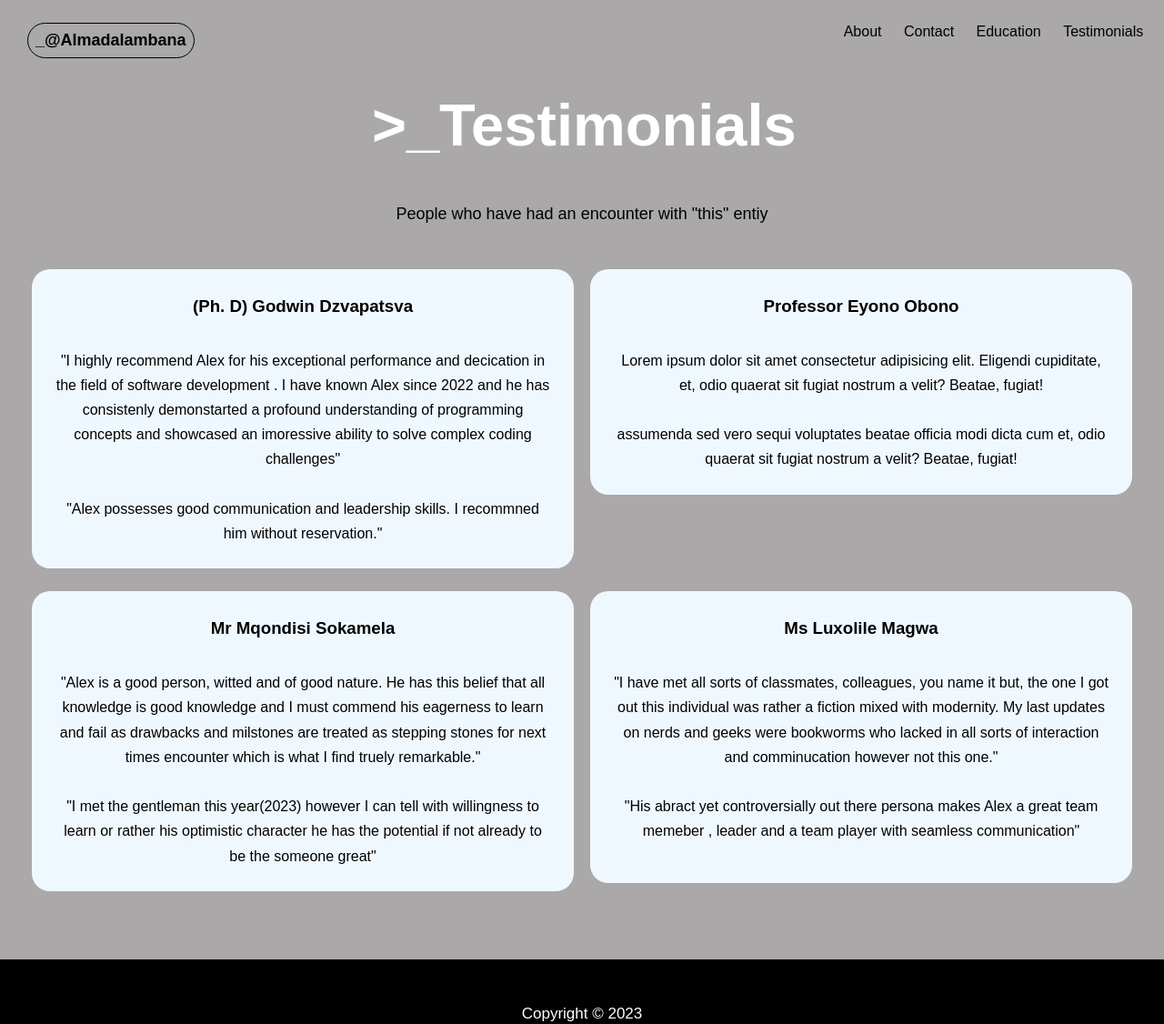
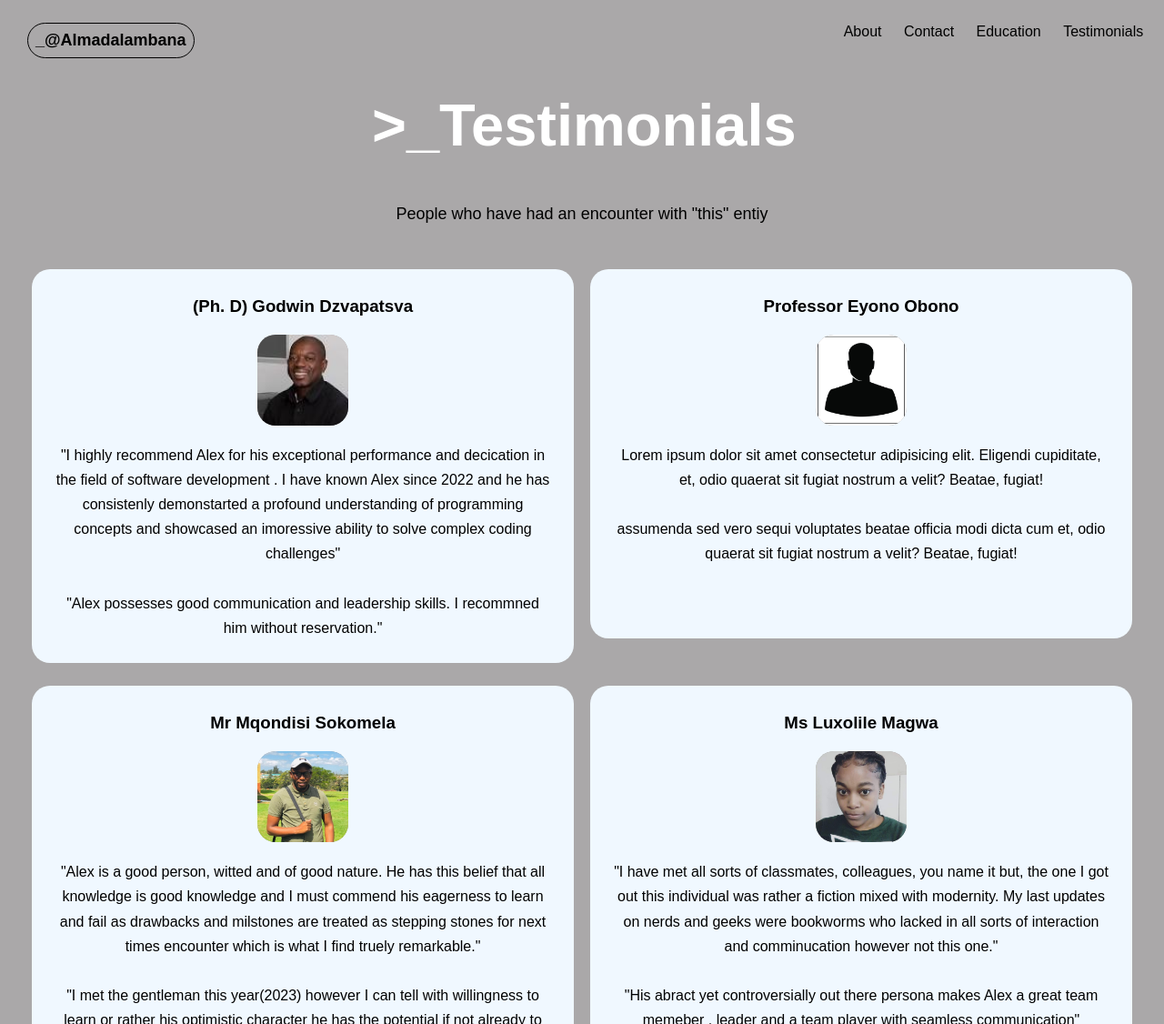
Before and after one commit to Madalambana/Portfolio, a plain HTML site: page HTML/testimonials.html in a window 1280 px wide. Shown: the top 1126 px of the page at 91% size. Drawn offline with Linux system fonts and the light colour scheme.

Commit message:
touch-ups

```diff
--- a/CSS/tst.css
+++ b/CSS/tst.css
@@ -107,9 +107,7 @@ h1{
    transition-duration: 1s;
 }
 
-.quad1:hover {
-    transform: rotateY(180deg);
-  }
+
 
 .quad1 h3{
     background-color: aliceblue;
@@ -138,9 +136,6 @@ h1{
    transition-duration: 1s;
 }
 
-.quad2:hover {
-    transform: rotateY(180deg);
- }
 
 .quad2 h3{
     background-color: aliceblue;
@@ -182,10 +177,6 @@ h1{
 
 }
 
-.quad3:hover {
-    transform: rotateY(180deg);
-  }
-
 .quad4{
     float: right;
     width: 45%;
@@ -197,8 +188,7 @@ h1{
     margin-bottom: 25px;
     background-color: aliceblue;
     border-radius: 20px;
-    transition-property: transform;
-   transition-duration: 1s;
+
 }
 
 .quad4 h3{
@@ -213,10 +203,6 @@ h1{
 
 }
 
-.quad4:hover {
-    transform: rotateY(180deg);
-  }
-
 .subhead p{
     text-align: center;
     font-size: 18px;
@@ -227,3 +213,13 @@ h1{
 .backgrd p{
     padding: 15px;
 }
+
+img{
+    border-radius: 20px;
+    transition-property: transform;
+    transition-duration: 2s;
+}
+
+img:hover{
+    transform: rotateY(360deg);
+}
--- a/HTML/testimonials.html
+++ b/HTML/testimonials.html
@@ -34,6 +34,7 @@
         <div class="backgrd">
             <div class="quad1">
             <h3> (Ph. D) Godwin Dzvapatsva</h3>
+            <img src="../assets/gp.jpeg" alt="" height="100px" width="100px">
             <p>"I highly recommend Alex for his exceptional performance and decication in the field of software development
                 . I have known Alex since 2022 and he has consistenly demonstarted a profound understanding of programming
                 concepts and showcased an imoressive ability to solve complex coding challenges"
@@ -41,20 +42,24 @@
                 <br>
           "Alex possesses good communication and leadership skills. I recommned him without reservation."
             </p>
-            <div class="quad11"></div>
         </div>
 
         <div class="quad2">
             <h3> Professor Eyono Obono</h3>
+            <img src="../assets/prof.jpg" alt="" height="100px" width="100px">
             <p>Lorem ipsum dolor sit amet consectetur adipisicing elit. Eligendi cupiditate,
                 et, odio quaerat sit fugiat nostrum a velit? Beatae, fugiat!
                 <br>
                 <br>assumenda sed vero sequi voluptates beatae officia modi dicta cum
                 et, odio quaerat sit fugiat nostrum a velit? Beatae, fugiat!</p>
-        </div>
+                <br>
+                <br>
+                <br>
+            </div>
         <div class="clr"></div>
         <div class="quad3">
-            <h3> Mr Mqondisi Sokamela</h3>
+            <h3> Mr Mqondisi Sokomela</h3>
+            <img src="../assets/mq.jpeg" alt="" height="100px" width="100px">
             <p>
                 "Alex is a good person, witted and of good nature. He has this belief that all knowledge is good knowledge and I must commend his eagerness to learn and fail as drawbacks and milstones are treated as stepping stones for next times encounter which is what I find truely remarkable."
                 <br>
@@ -64,6 +69,7 @@
 
         <div class="quad4">
             <h3>Ms Luxolile Magwa</h3>
+            <img src="../assets/luu.jpg" alt="" height="100px" width="100px">
             <p>"I have met all sorts of classmates, colleagues, you name it but, the one I got out this individual was rather a fiction mixed with modernity. My last updates on nerds and geeks were bookworms who lacked in all sorts of interaction and comminucation however not this one."
                 <br>
                 <br>
```
Also changed, not shown: assets/gp.jpeg (added), assets/luu.jpg (added), assets/mq.jpeg (added), assets/prof.jpg (added).
